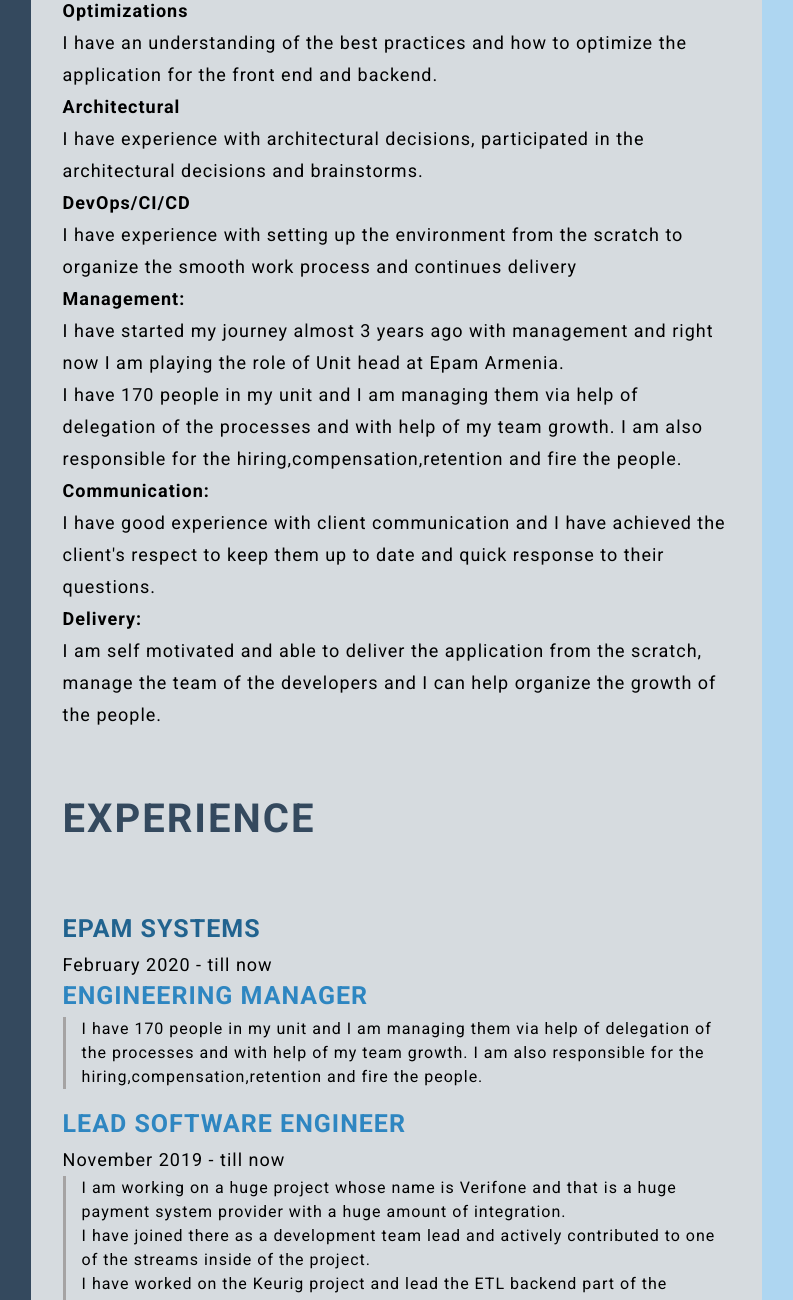
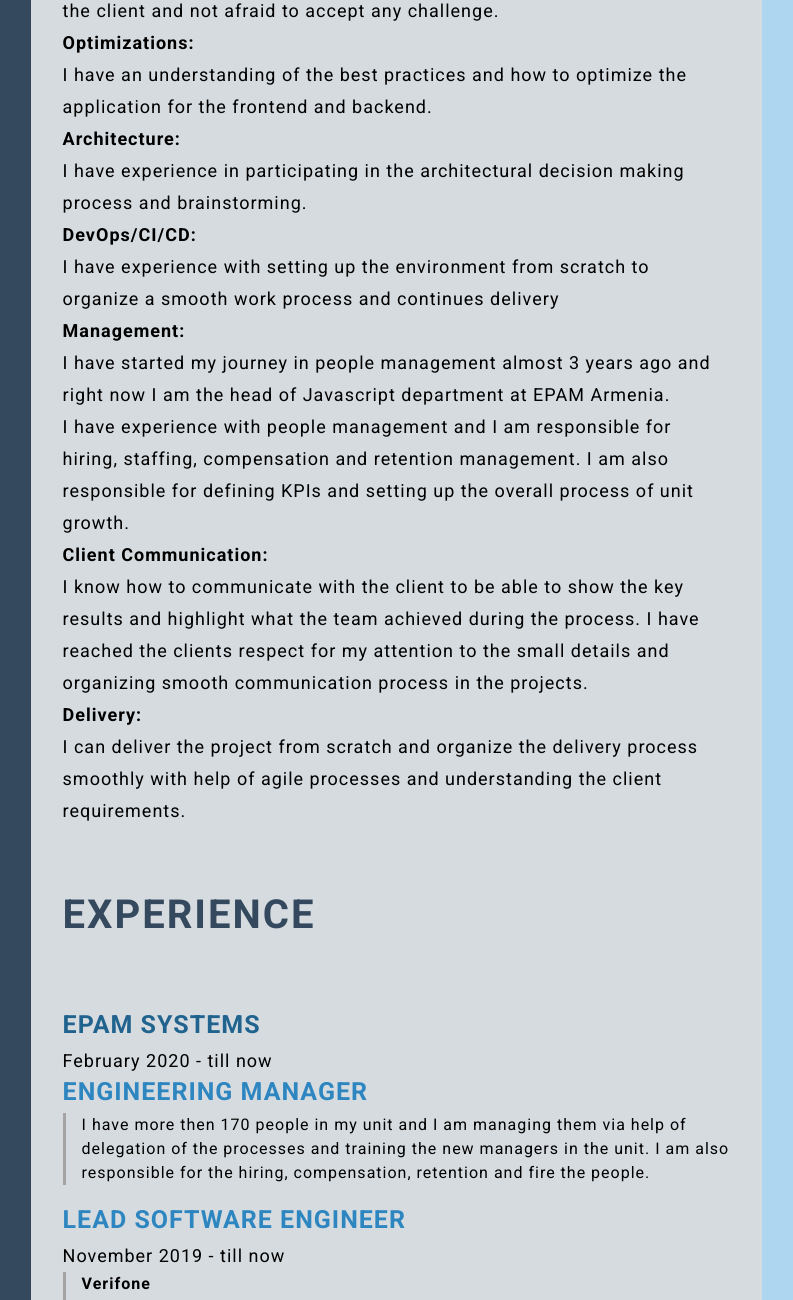
Before and after one commit to Hovik123/cv, a website: page index.html in a window 1280 px wide. Shown: the part 340-1640 px from the top of the page, 390-1183 px from the left. Drawn offline with Linux system fonts and the light colour scheme.

Commit message:
experiance for eapm

```diff
--- a/index.html
+++ b/index.html
@@ -9,7 +9,8 @@
     <!-- Google font  -->
     <link rel="preconnect" href="https://fonts.googleapis.com">
     <link rel="preconnect" href="https://fonts.gstatic.com" crossorigin>
-    <link href="https://fonts.googleapis.com/css2?family=Roboto:ital,wght@0,100;0,300;0,400;0,700;1,100;1,300;1,400;1,700&display=swap" rel="stylesheet">
+    <link href="https://fonts.googleapis.com/css2?family=Roboto:ital,wght@0,100;0,300;0,400;0,700;1,100;1,300;1,400;1,700&display=swap"
+          rel="stylesheet">
 
     <!-- font-awesome -->
     <link rel="stylesheet" href="https://cdnjs.cloudflare.com/ajax/libs/font-awesome/4.7.0/css/font-awesome.min.css">
@@ -87,39 +88,49 @@
             <section class="about gap">
                 <div class="right-title">About Me</div>
                 <p class="about-me-contents">
-                        My main skill is JavaScript and I am fun of JavaScript.
+                    My main skill is JavaScript and I am fond of it.
                     I already have 10 years of experience in development and 3 years in Management.
                     <br>
-                        <b>Clouds</b>
+                    <b>Software Development:</b>
                     <br>
-                        I have experience with cloud-based solutions and understand the overall concepts of them.
+                    I can manage the team of the developers and play the role of Engineering manager or Delivery
+                    manager.
+                    I can deliver even the hardest solutions to the client and not afraid to accept any challenge.
                     <br>
-                        <b>Optimizations</b>
+                    <b>Optimizations:</b>
                     <br>
-                        I have an understanding of the best practices and how to optimize the application for the front end and backend.
+                    I have an understanding of the best practices and how to optimize the application for the frontend
+                    and backend.
                     <br>
-                        <b>Architectural</b>
+                    <b>Architecture:</b>
                     <br>
-                        I have experience with architectural decisions, participated in the architectural decisions and brainstorms.
+                    I have experience in participating in the architectural decision making process and brainstorming.
                     <br>
-                        <b>DevOps/CI/CD</b>
+                    <b>DevOps/CI/CD:</b>
                     <br>
-                        I have experience with setting up the environment from the scratch to organize the smooth work process and continues delivery
+                    I have experience with setting up the environment from scratch to organize a smooth work process and
+                    continues delivery
                     <br>
                     <b>Management:</b>
                     <br>
-                        I have started my journey almost 3 years ago with management and right now I am playing the role of Unit head at Epam Armenia.
+                    I have started my journey in people management almost 3 years ago and right now I am the head of
+                    Javascript department at EPAM Armenia.
                     <br>
-                        I have 170 people in my unit and I am managing them via help of delegation of the processes and with help of my team growth.
-                        I am also responsible for the hiring,compensation,retention and fire the people.
+                    I have experience with people management and I am responsible for hiring, staffing, compensation and
+                    retention management.
+                    I am also responsible for defining KPIs and setting up the overall process of unit growth.
                     <br>
-                        <b>Communication:</b>
+                    <b>Client Communication:</b>
                     <br>
-                        I have good experience with client communication and I have achieved the client's respect to keep them up to date and quick response to their questions.
+                    I know how to communicate with the client to be able to show the key results and highlight what the
+                    team achieved during the process.
+                    I have reached the clients respect for my attention to the small details and organizing smooth
+                    communication process in the projects.
                     <br>
                     <b>Delivery:</b>
                     <br>
-                        I am self motivated and able to deliver the application from the scratch, manage the team of the developers and I can help organize the growth of the people.
+                    I can deliver the project from scratch and organize the delivery process smoothly with help of agile
+                    processes and understanding the client requirements.
                 </p>
             </section>
 
@@ -127,53 +138,79 @@
                 <div class="right-title">Experience</div>
                 <div class="experience-contents">
                     <div class="exp-left">
-                            <p class="exp-company-name">Epam Systems</p>
-                            <p class="exp-time-period">February  2020 - till now</p>
+                        <p class="exp-company-name">EPAM Systems</p>
+                        <p class="exp-time-period">February 2020 - till now</p>
                     </div>
                     <div class="exp-right">
                         <p class="exp-position">Engineering Manager</p>
                         <p class="exp-desc">
-                                I have 170 people in my unit and I am managing them via help of delegation of the processes and with help of my team growth. I am also responsible for the hiring,compensation,retention and fire the people.
+                            I have more then 170 people in my unit and I am managing them via help of delegation of the
+                            processes and training the new managers in the unit.
+                            I am also responsible for the hiring, compensation, retention and fire the people.
                         </p>
                         <p class="exp-position">Lead Software Engineer</p>
-                            <p class="exp-time-period">November  2019 - till now</p>
+                        <p class="exp-time-period">November 2019 - till now</p>
                         <p class="exp-desc">
-                                I am working on a huge project whose name is Verifone and that is a huge payment system provider with a huge amount of integration.
+                            <b>Verifone</b>
                             <br>
-                                I have joined there as a development team lead and actively contributed to one of the streams inside of the project.
+                            I was working on a huge project which named as Verifone and that is a huge payment system
+                            provider with a huge amount of integrations.
                             <br>
-                                I have worked on the Keurig project and lead the ETL backend part of the project. Under my control, I have 3 backend developers. We are working on cloud-based solutions implementation and data import from system to system.
+                            I have joined there as a development team lead and actively contributed to one of the
+                            streams inside of the project.
+                            I have helped in organization of the process and releases of the new versions.
                             <br>
-                                I have worked on a really interesting application (TrustArc) as a frontend engineer.
+                            <b>Keurig</b>
                             <br>
-                                Now I am working on the new project for Keurig and leading the backend ETL team.
+                            I have worked on the Keurig project and lead the ETL backend part of the project. Under my
+                            control, I had 3 backend developers.
+                            We were working on cloud-based solutions implementation and data import from system to
+                            system.
+                            We was responsible for the maintaining of the database part which requires high attention to
+                            the details and optimizations.
                             <br>
-                                I am responsible for developing quality and for analyzing the documents and transferring them into data.
+                            <b>TrustArc</b>
                             <br>
-                                I am participating in the JavaScript community inside of EPAM Armenia. I am leading the school of JavaScript inside of EPAM Armenia branch.
+                            I have worked on a really interesting application (TrustArc) as a frontend engineer
+                            and team lead who is responsible for the development of Library to support overall
+                            application styleguide.
+                            Documented the solution and used the library for integration of the frontend application.
                             <br>
-                                I am leading the Fire.js unit inside of EPAM and doing RM responsibility.
+                            <b>Other Activities</b>
+                            <br>
+                            1) I was participating in the JavaScript community.
+                            <br>
+                            2) I was leading the school of JavaScript.
+                            <br>
+                            3) I was acting as Resource Manager and taking the responsibility for 8 ppl development and growth.
+                            <br>
+
                         </p>
                         <p class="exp-position">Senior Software Engineer</p>
-                            <p class="exp-time-period">November  2019 - February 2020</p>
+                        <p class="exp-time-period">November 2019 - February 2020</p>
                         <p class="exp-desc">
-                                I have started my career as a full stack software developer and joined to the TrustArc project.
+                            I have started my career as a full stack software developer and joined to the TrustArc
+                            project as team lead.
                             <br>
                             Started implementation of library for the frontend.
                             <br>
-                                I have participated there as an key developer who was responsible for quality of the code and delivery of the functionality.
+                            I have participated there as an team lead who was responsible for quality of the code
+                            and delivery of the functionality to the production.
+                            Also I was responsible for understanding the requirements and provides details to the team.
                         </p>
                     </div>
                 </div>
                 <div class="experience-contents">
                     <div class="exp-left">
                         <p class="exp-company-name">SFL - We Do Software !</p>
-                            <p class="exp-time-period">May  2018 - November 2019</p>
+                        <p class="exp-time-period">May 2018 - November 2019</p>
                     </div>
                     <div class="exp-right">
                         <p class="exp-position">Senior Software Engineer</p>
                         <p class="exp-desc">
-                                I worked on an interesting project for anonymous voting. I created an admin panel and worked on the web platform for voting by using SSR rendering and react.js.
+                            I worked on an interesting project for anonymous voting. I created an admin panel and worked
+                            on the web platform for voting by using SSR rendering and react.js.
+                            We also developed the new version of the web platform with the usage of React, Rx.js and Node.js.
                         </p>
                     </div>
                 </div>
@@ -189,7 +226,7 @@
                     <div class="education-right">
                         <p class="education-subject">Computer Science</p>
                         <p class="education-desc">
-                               I have learned the programing concepts and improved a lot of skills.
+                            I have learned the programing concepts and did my first website there for learning purposes.
                         </p>
                     </div>
                 </div>
@@ -201,7 +238,7 @@
                     <div class="education-right">
                         <p class="education-subject">Information technologies and applied mathematics</p>
                         <p class="education-desc">
-                               I am learing the key concepts of informatics and applied mathematics.
+                            I am learning the key concepts of informatics and applied mathematics.
                         </p>
                     </div>
                 </div>
```
Lines whose indentation alone changed are shown as unchanged.
